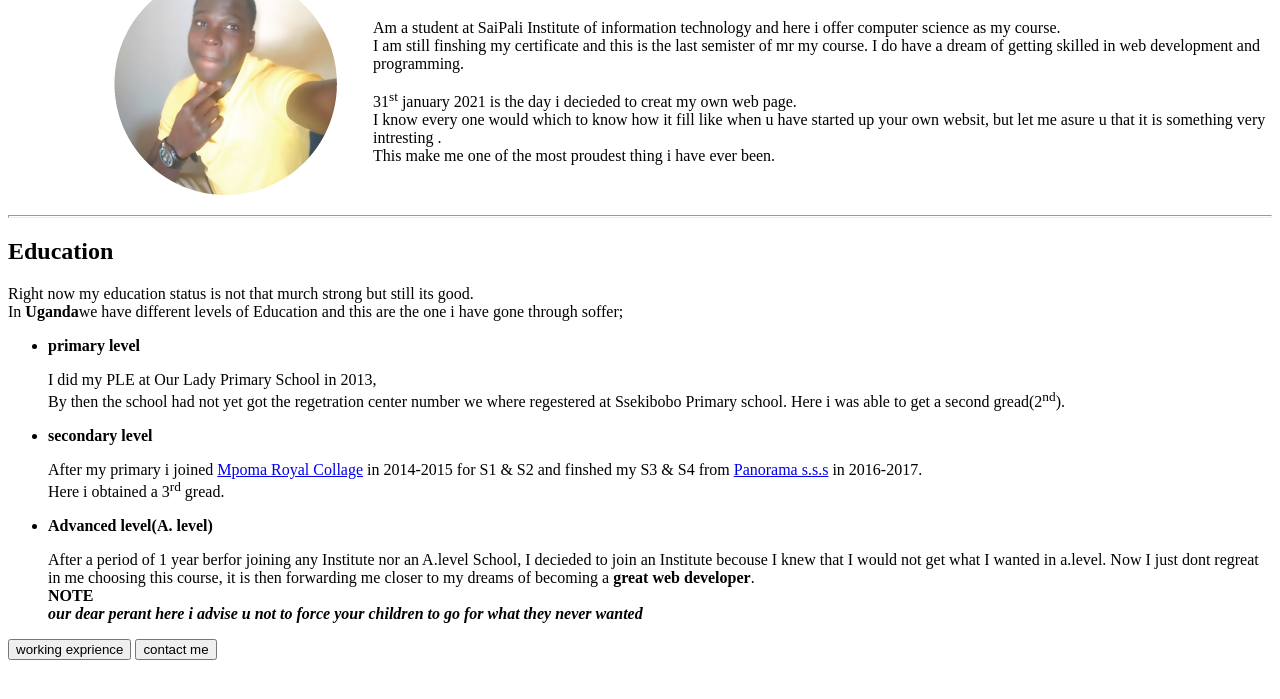
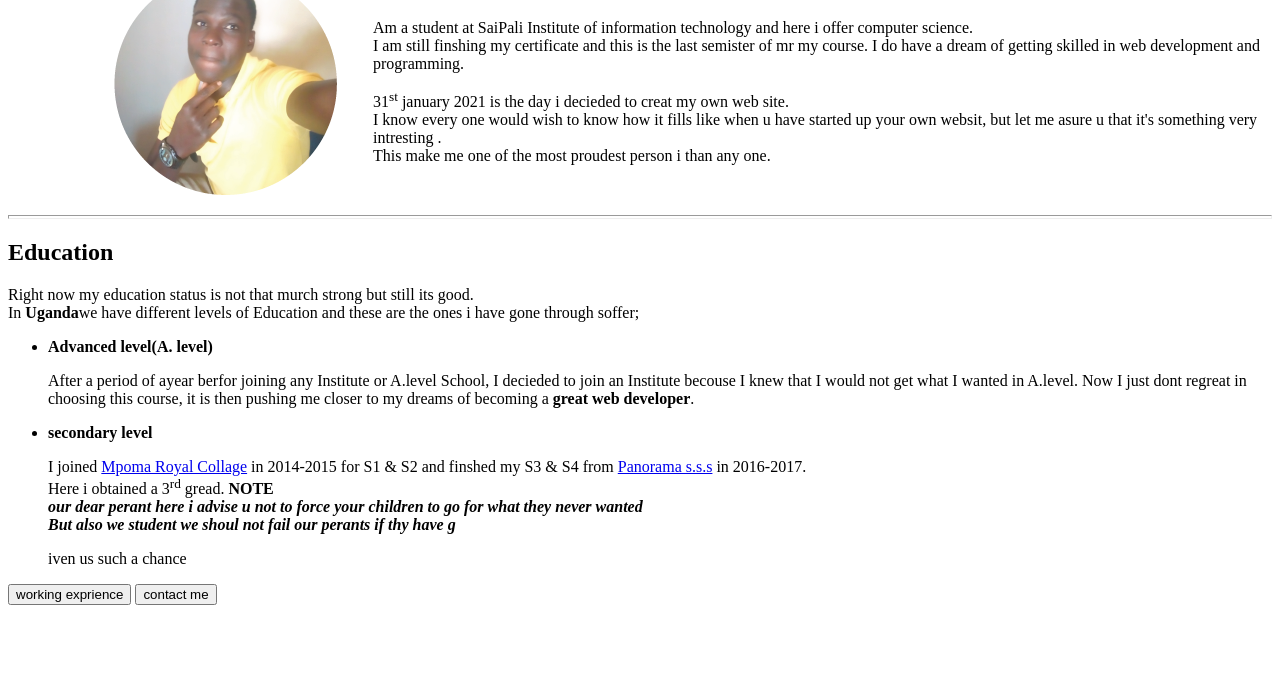
Before and after one commit to Ahsraf1/cv, a plain HTML site: page index.html in a window 1280 px wide. Shown: the part 95-794 px from the top of the page. Drawn offline with Linux system fonts and the light colour scheme.

Commit message:
Update index.html

```diff
--- a/index.html
+++ b/index.html
@@ -11,58 +11,52 @@
     <td><img src="ASHRAF.png" alt="ashraf's profile" /></td>
     <td>
       <h1>ASHRAF KAGGA MUTEBI</h1>
-      <p>Am a student at SaiPali Institute of information technology and here i offer computer science
-        as my course.<br>
+      <p>Am a student at SaiPali Institute of information technology and here i offer computer science.<br>
         I am still finshing my certificate and this is the last semister of mr my course. I do have a dream of getting skilled in
         web development and programming.
       </p>
-      <p>31<sup>st</sup> january 2021 is the day i decieded to creat my own web page.
-        <br> I know every one would which to know how it fill like when u have started up your own websit, but let me asure u that it is
+      <p>31<sup>st</sup> january 2021 is the day i decieded to creat my own web site.
+        <br> I know every one would wish to know how it fills like when u have started up your own websit, but let me asure u that it's
         something very intresting .
         <br>
-        This make me one of the most proudest thing i have ever been.
+        This make me one of the most proudest person i than any one.
       </p>
     </td>
   </table>
 
 
-  <hr size="3px">
+  <hr size="4px">
 
   <!--my education section  -->
   <h2>Education</h2>
   <p>Right now my education status is not that murch strong but still its good.
     <br>
-    In <strong>Uganda</strong>we have different levels of Education and this are the one i have gone through soffer;
+    In <strong>Uganda</strong>we have different levels of Education and these are the ones i have gone through soffer;
   <ul>
-    <li><strong>primary level</strong><br>
+    <li>
+      <strong>Advanced level(A. level)</strong>
       <p>
-        I did my PLE at Our Lady Primary School in 2013, <br>
-        By then the school had not yet got the regetration center number we where regestered at Ssekibobo Primary school.
-        Here i was able to get a second gread(2<sup>nd</sup>).
+        After a period of ayear berfor joining any Institute or A.level School,
+        I decieded to join an Institute becouse I knew that I would not get what I wanted in A.level.
+        Now I just dont regreat in choosing this course, it is then pushing me closer to my dreams of
+        becoming a <strong>great web developer</strong>.<br>
       </p>
     </li>
     <li>
       <strong>secondary level</strong>
-      <p>After my primary i joined <a href="https://www.youtube.com/watch?v=B0m_n01vtvc"> Mpoma Royal Collage</a> in 2014-2015 for S1 & S2 and finshed my S3 & S4 from
+      <p>I joined <a href="https://www.youtube.com/watch?v=B0m_n01vtvc"> Mpoma Royal Collage</a> in 2014-2015 for S1 & S2 and finshed my S3 & S4 from
         <a href="https://www.youtube.com/watch?v=yps91t6WRb8">Panorama s.s.s</a> in 2016-2017.
         <br>Here i obtained a 3<sup>rd</sup> gread.
-      </p>
-    </li>
-    <li>
-      <strong>Advanced level(A. level)</strong>
-      <p>
-        After a period of 1 year berfor joining any Institute nor an A.level School,
-        I decieded to join an Institute becouse I knew that I would not get what I wanted in a.level.
-        Now I just dont regreat in me choosing this course, it is then forwarding me closer to my dreams of
-        becoming a <strong>great web developer</strong>.<br>
         <strong>NOTE</strong><br>
-        <strong><em>our dear perant here i advise u not to force your children to go for what they never wanted</em></strong>
-      </p>
+        <strong><em>our dear perant here i advise u not to force your children to go for what they never wanted <br/>
+        But also we student we shoul not fail our perants if thy have g </em>
+        </strong>
+      </p>iven us such a chance
     </li>
   </ul>
   </p>
-  <a href="working exprience.html"><button type="button" name="">working exprience</button></a>
-  <a href="contact me.html"><button type="button" name="button">contact me</button></a>
+  <a href="working exprience.html"><button type="button" name="" size="20px">working exprience</button></a>
+  <a href="contact me.html"><button type="button" name="button" size="20px">contact me</button></a>
 
 </body>
 
```
